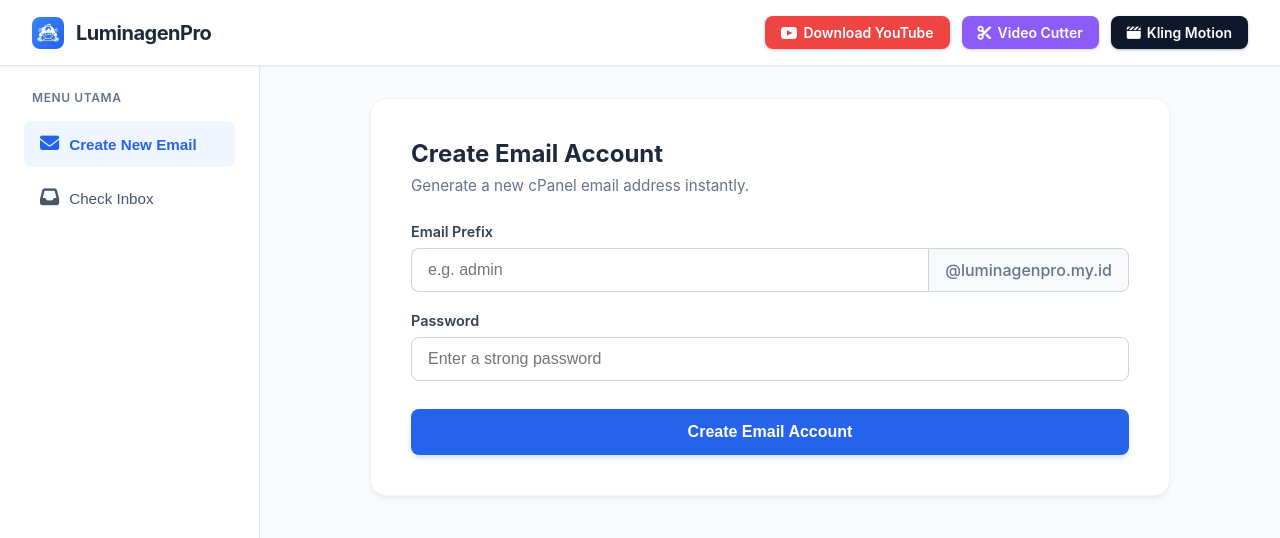
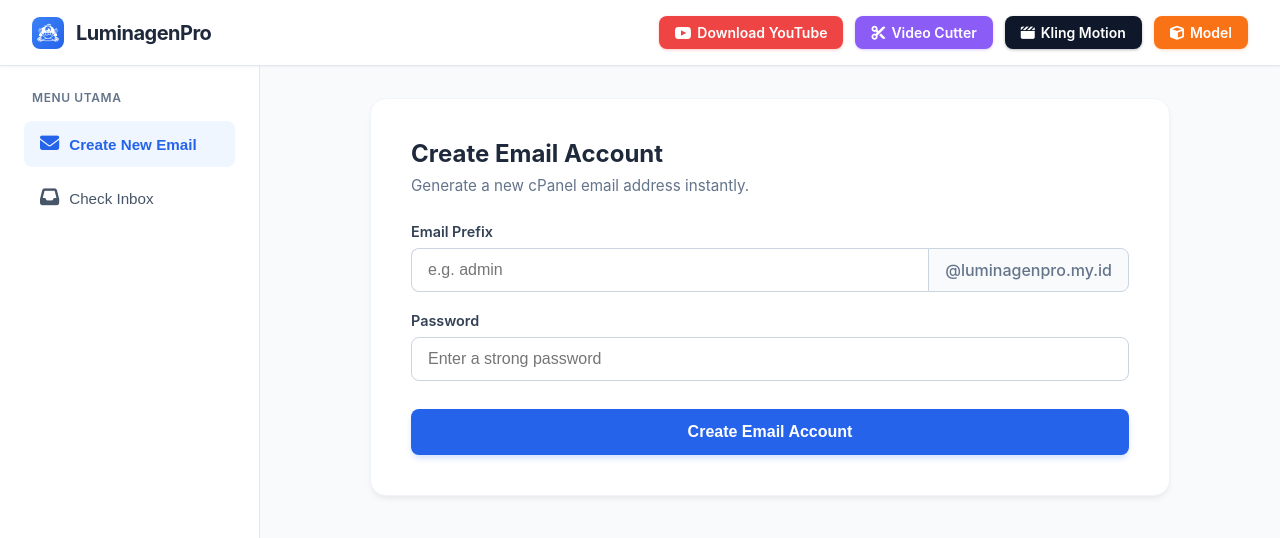
Before and after one commit to tahirakuy44/fggmas, a Next.js app: page / in a window 1280 px wide. Shown: the top 538 px of the page. Built offline with nearby package versions, Linux system fonts and the light colour scheme.

Commit message:
fix: update terbaru3

```diff
--- a/app/page.tsx
+++ b/app/page.tsx
@@ -54,6 +54,16 @@ export default function Home() {
             onMouseOut={(e) => e.currentTarget.style.transform = 'translateY(0)'}
           >
             <i className="fa-solid fa-clapperboard" style={{ marginRight: '6px' }}></i> Kling Motion
+          </a>
+          <a
+            href="https://fal.ai/explore"
+            target="_blank"
+            rel="noopener noreferrer"
+            style={{ display: 'inline-flex', alignItems: 'center', padding: '0.5rem 1rem', background: '#f97316', color: 'white', textDecoration: 'none', borderRadius: '8px', fontWeight: '600', fontSize: '0.875rem', transition: 'all 0.2s', boxShadow: '0 1px 3px rgba(249, 115, 22, 0.3)' }}
+            onMouseOver={(e) => e.currentTarget.style.transform = 'translateY(-1px)'}
+            onMouseOut={(e) => e.currentTarget.style.transform = 'translateY(0)'}
+          >
+            <i className="fa-solid fa-cube" style={{ marginRight: '6px' }}></i> Model
           </a>
         </div>
       </header>
```
